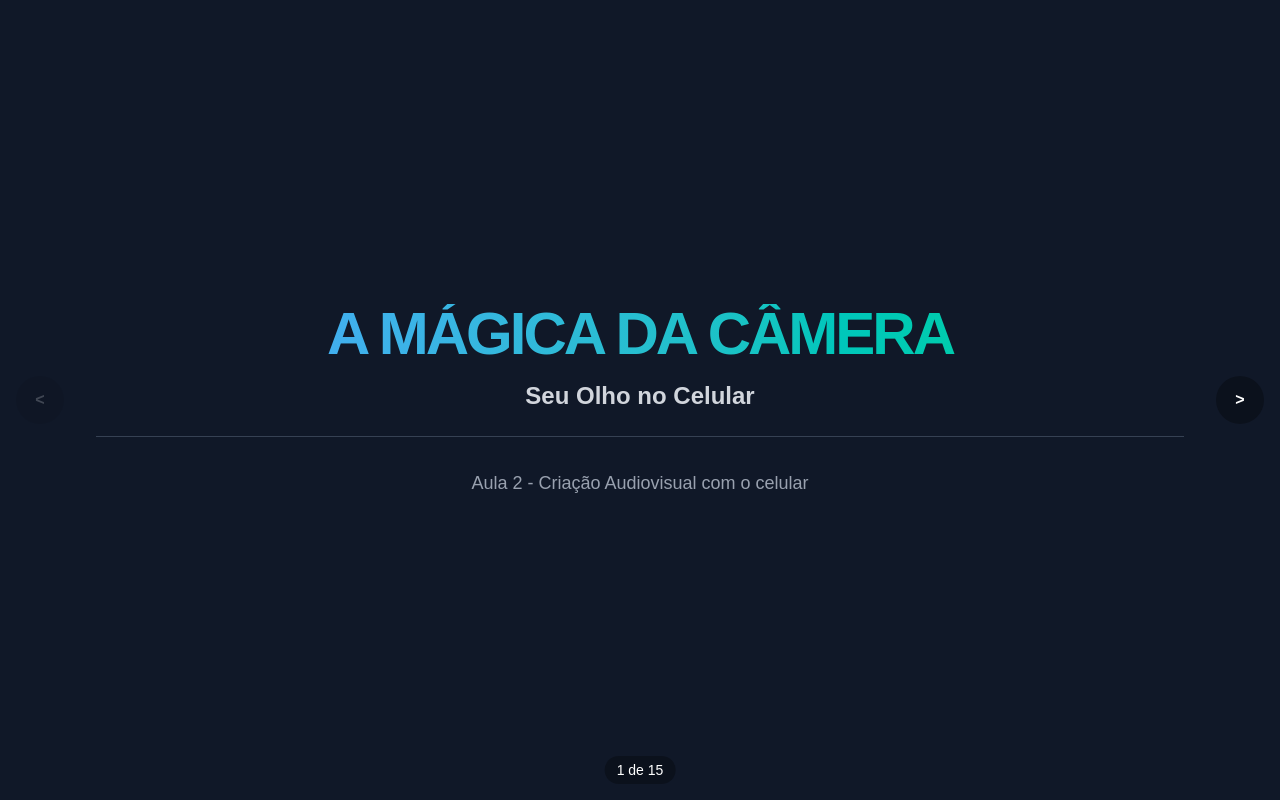
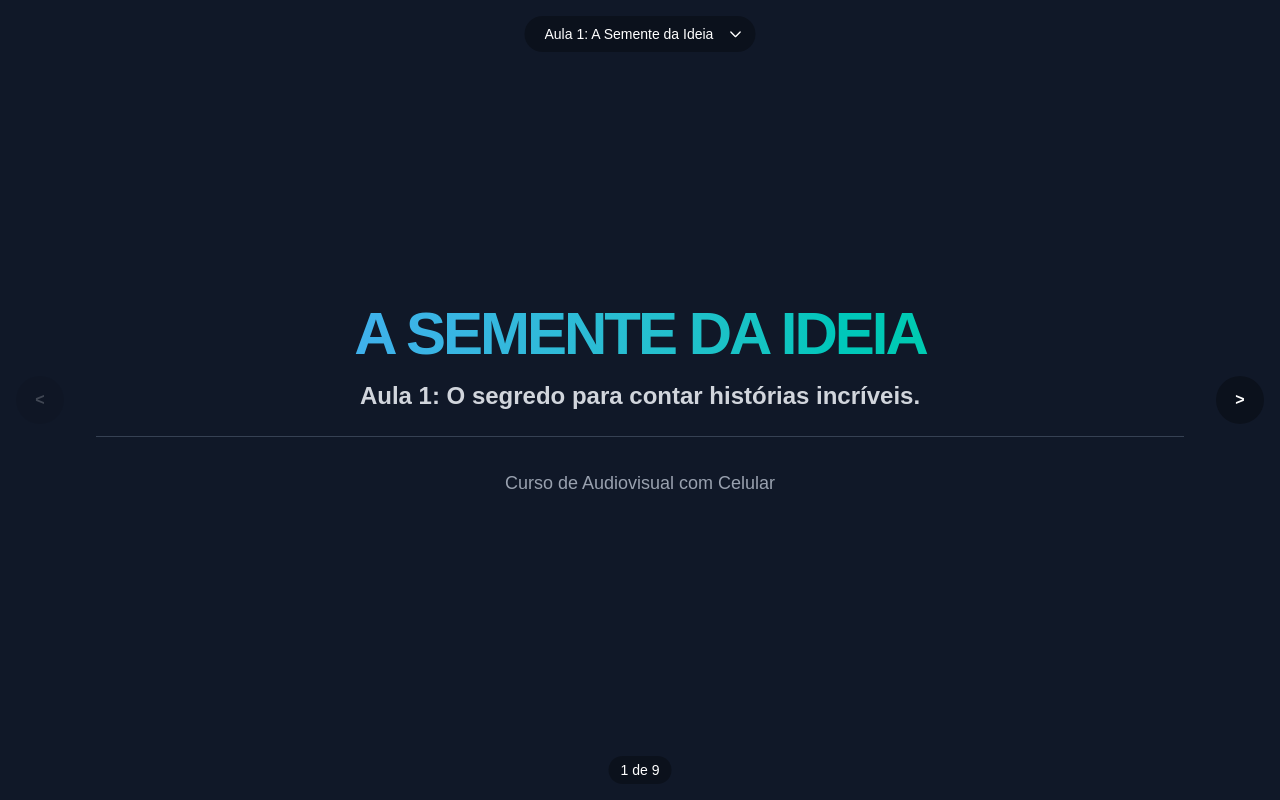
Before and after one commit to LaylsondeAlbuquerque/slide-show, an Angular app: page / in a window 1280 px wide. Built offline with nearby package versions, Linux system fonts and the light colour scheme; a web font is replaced by a local one.

Commit message:
feat: adiciona seleção de aula e implementa dados da Aula 1

```diff
--- a/src/app/app.html
+++ b/src/app/app.html
@@ -7,7 +7,35 @@
         <app-slide-header-component [slide]="slideAtual()"></app-slide-header-component>
         <hr class="my-6 border-gray-700">
         <app-slide-main-component [blocks]="slideAtual().blocks"></app-slide-main-component>
-        <div>
+        <nav>
+            <div class="absolute z-10 top-4 left-1/2 -translate-x-1/2">
+
+                <div class="relative bg-black/30 rounded-full px-2">
+
+                    <select (change)="mudarAula($event)" class="relative z-10
+                       appearance-none bg-transparent
+                       text-white text-sm
+                       border-none outline-none cursor-pointer
+                       py-2 pl-3 pr-6">
+
+                        @for (aula of aulasDisponiveis; track aula.id) {
+                        <option [value]="aula.id" class="bg-gray-900">{{aula.nome}}</option>
+                        }
+                    </select>
+
+                    <div class="absolute z-0 top-1/2 -translate-y-1/2 right-3
+                    pointer-events-none">
+                        <svg class="w-4 h-4 text-white" fill="none" stroke="currentColor" viewBox="0 0 24 24"
+                            xmlns="http://www.w3.org/2000/svg">
+                            <path stroke-linecap="round" stroke-linejoin="round" stroke-width="2" d="M19 9l-7 7-7-7">
+                            </path>
+                        </svg>
+                    </div>
+
+                </div>
+            </div>
+
+
             <div (click)="voltarSlide()" class="absolute z-10 top-1/2 left-0 -translate-y-1/2
             h-[75vh] w-18 cursor-pointer" [class.pointer-events-none]="indiceSlide() === 0">
 
@@ -20,8 +48,8 @@
                 </button>
             </div>
             <div (click)="proximoSlide()" class="absolute z-10 top-1/2 right-0 -translate-y-1/2
-            h-[75vh] w-18 cursor-pointer" [class.pointer-events-none]="indiceSlide() === slides.length - 1">
-                <button [disabled]="indiceSlide() === slides.length - 1" class="absolute top-1/2
+            h-[75vh] w-18 cursor-pointer" [class.pointer-events-none]="indiceSlide() === slides().length - 1">
+                <button [disabled]="indiceSlide() === slides().length - 1" class="absolute top-1/2
                   right-4  -translate-y-1/2 w-12 h-12
                   rounded-full font-bold
                    bg-black/30 text-white hover:bg-black/50
@@ -32,9 +60,9 @@
 
             <div class="absolute z-10 bottom-4 left-1/2 -translate-x-1/2
            bg-black/30 text-white text-sm px-3 py-1 rounded-full">
-                <span>{{ indiceSlide() + 1 }} de {{ slides.length }}</span>
+                <span>{{ indiceSlide() + 1 }} de {{ slides().length }}</span>
             </div>
-        </div>
+        </nav>
 
         }
     </div>
--- a/src/app/app.ts
+++ b/src/app/app.ts
@@ -4,7 +4,8 @@ import { CommonModule } from '@angular/common';
 import { SlideHeaderComponent } from './components/slide-header.component/slide-header.component';
 import { SlideMainComponent } from './components/slide-main.component/slide-main.component';
 
-import {AULA_DOIS} from './data/aula-dois.data';
+import { AULA_DOIS} from './data/aula-dois.data';
+import { AULA_UM } from './data/aula-um.data';
 import { ISlide } from './models/slide.model';
 
 @Component({
@@ -19,21 +20,49 @@ import { ISlide } from './models/slide.model';
   styleUrl: './app.css'
 })
 export class App {
-  slides: ISlide[] = AULA_DOIS;
 
+  // (Assumindo que você importou AULA_UM e AULA_DOIS)
+aulasDisponiveis = [
+  { id: 'aula1', nome: 'Aula 1: A Semente da Ideia', data: AULA_UM },
+  { id: 'aula2', nome: 'Aula 2: A Mágica da Câmera', data: AULA_DOIS }
+];
+
+// ----- FONTES DA VERDADE (Signals) -----
+aulaSelecionada = signal(this.aulasDisponiveis[0]);
 indiceSlide = signal(0);
 
-  slideAtual = computed(() => this.slides[this.indiceSlide()]);
+// ----- VALORES DERIVADOS (Computed) -----
 
-  // Método para avançar para o próximo slide
+// CORRIGIDO: 'slides' agora é um COMPUTED, não um signal.
+// Ele "escuta" o 'aulaSelecionada'
+slides = computed(() => this.aulaSelecionada().data);
+
+// Este 'computed' está perfeito
+slideAtual = computed(() => this.slides()[this.indiceSlide()]);
+
+
+// ----- MÉTODOS -----
 proximoSlide() {
-    if (this.indiceSlide() < this.slides.length - 1) {
+  // CORRIGIDO: lendo 'slides()' com parênteses
+  if (this.indiceSlide() < this.slides().length - 1) {
     this.indiceSlide.update(valorAtual => valorAtual + 1);
   }
 }
+
 voltarSlide() {
   if (this.indiceSlide() > 0) {
     this.indiceSlide.update(valorAtual => valorAtual - 1);
   }
 }
+
+// Esta função estava correta.
+mudarAula(event: Event) {
+  const selectElement = event.target as HTMLSelectElement;
+  const aulaId = selectElement.value;
+  const aulaEncontrada = this.aulasDisponiveis.find(aula => aula.id === aulaId);
+  if (aulaEncontrada) {
+    this.aulaSelecionada.set(aulaEncontrada);
+    this.indiceSlide.set(0);
   }
+}
+}
--- /dev/null
+++ b/src/app/data/aula-um.data.ts
@@ -0,0 +1,191 @@
+import { ISlide } from '../models/slide.model';
+
+export const AULA_UM: ISlide[] = [
+  // ---- Seção 1: Início (id="inicio") ----
+  {
+    slideNumber: 1,
+    level: 1, // H1
+    title: 'A Semente da Ideia',
+    subtitle: 'Aula 1: O segredo para contar histórias incríveis.',
+    blocks: [
+      {
+        type: 'text',
+        content: 'Curso de Audiovisual com Celular',
+      },
+    ],
+  },
+
+  // ---- Seção 2: Conceito (id="conceito") ----
+  {
+    slideNumber: 2,
+    level: 1, // H1
+    title: 'O que é Storytelling?',
+    blocks: [
+      {
+        type: 'text',
+        content:
+          'É a arte de contar uma boa história. Pense em um bom "causo" que um amigo contou. Ele te prendeu, certo? Na internet, é a mesma coisa, mas você tem apenas 3 segundos para fisgar a atenção de alguém.',
+      },
+    ],
+  },
+
+  {
+    slideNumber: 3,
+    level: 2, // H2
+    title: 'Os três elementos essenciais do Storytelling',
+    blocks: [
+      {
+        type: 'complexList',
+        items: [
+          {
+            title: '1. O Personagem 👤',
+            description:
+              'Toda boa história é sobre alguém (ou algo). "Tu não sabe o que aconteceu com Fulano..."',
+          },
+          {
+            title: '2. O Acontecimento ⚡️',
+            description:
+              'O que acontece com ele? Qual é o desafio ou a jornada? "...ele foi tentar fazer uma coisa..."',
+          },
+          {
+            title: '3. A Virada 🤯',
+            description:
+              'O resultado! Pode ser engraçado, emocionante ou surpreendente. "...e no final deu tudo certo (ou errado)!"',
+          },
+        ],
+      },
+    ],
+  },
+
+  // ---- Seção 3: Estrutura (id="estrutura") ----
+  {
+    slideNumber: 4,
+    level: 1, // H1
+    title: 'A Estrutura Mágica de 3 Atos',
+    blocks: [
+      {
+        type: 'text',
+        content:
+          'Todo filme, série e até vídeo do TikTok segue essa estrutura simples. É o famoso Começo, Meio e Fim.',
+      },
+    ],
+  },
+  {
+    slideNumber: 5,
+    level: 2, // H2 (Desdobramento da Aba "Ato 1")
+    title: 'Ato 1: A Apresentação',
+    subtitle: 'É aqui que você fisga a atenção. Mostramos quem é o personagem e onde ele está.',
+    blocks: [
+      {
+        type: 'complexList',
+        items: [
+          {
+            title: 'Exemplo (Ajudar o próximo):',
+            description:
+              'CENA: Uma jovem anda pela rua, mexendo no celular. À frente, uma senhora tropeça e deixa as sacolas de feira caírem no chão.',
+          },
+        ],
+      },
+    ],
+  },
+  {
+    slideNumber: 6,
+    level: 2, // H2 (Desdobramento da Aba "Ato 2")
+    title: 'Ato 2: O Desafio',
+    subtitle: 'É a ação acontecendo. É a tentativa, a dificuldade, o desenrolar da história.',
+    blocks: [
+      {
+        type: 'complexList',
+        items: [
+          {
+            title: 'Exemplo (Ajudar o próximo):',
+            description:
+              'CENA: A jovem vê a cena e para. Ela olha em volta, outras pessoas passam sem ajudar. A câmera foca no rosto dela, mostrando sua dúvida.',
+          },
+        ],
+      },
+    ],
+  },
+  {
+    slideNumber: 7,
+    level: 2, // H2 (Desdobramento da Aba "Ato 3")
+    title: 'Ato 3: A Resolução',
+    subtitle: 'O resultado final. Qual é a mensagem? É a grande virada ou a conclusão da jornada.',
+    blocks: [
+      {
+        type: 'complexList',
+        items: [
+          {
+            title: 'Exemplo (Ajudar o próximo):',
+            description:
+              'CENA: Ela decide guardar o celular, se aproxima e ajuda a senhora a juntar as frutas. A cena termina com as duas sorrindo uma para a outra.',
+          },
+        ],
+      },
+    ],
+  },
+
+  // ---- Seção 4: Roteiro (id="roteiro") ----
+  {
+    slideNumber: 8,
+    level: 1, // H1
+    title: 'Mão na Massa 1: O Roteiro de Bolso',
+    subtitle:
+      'Não precisa escrever um texto gigante. Um roteiro de bolso é uma lista de cenas no seu app de notas (Google Keep, Notas, etc.).',
+    blocks: [
+      {
+        type: 'text',
+        content: 'Ideia: A saga para acordar de manhã.',
+      },
+      {
+        type: 'list',
+        ordered: true,
+        items: [
+          'CENA 1: Close no despertador do celular tocando (07:00).',
+          'CENA 2: Mão aparece e aperta "Soneca".',
+          'CENA 3: Corte rápido. Despertador de novo (07:30).',
+          'CENA 4: Rosto amassado no travesseiro, olho abre com dificuldade.',
+          'CENA 5: Pessoa levanta da cama num pulo (em velocidade acelerada).',
+          'CENA 6: Pessoa sai correndo já vestida, pegando uma maçã.',
+        ],
+      },
+    ],
+  },
+
+  // ---- Seção 5: Storyboard (id="storyboard") ----
+  {
+    slideNumber: 9,
+    level: 1, // H1
+    title: 'Mão na Massa 2: O Storyboard Digital',
+    subtitle:
+      'É o mapa do tesouro do seu vídeo. É desenhar o seu roteiro. E NÃO precisa saber desenhar! Bonecos de palito no Canva ou no Google Keep funcionam perfeitamente.',
+    blocks: [
+      {
+        type: 'complexList',
+        items: [
+          {
+            title: '⏰',
+            description: '1. Close no despertador',
+          },
+          {
+            title: '🤚',
+            description: '2. Mão aperta "soneca"',
+          },
+          {
+            title: '😴',
+            description: '4. Rosto amassado',
+          },
+          {
+            title: '🏃💨',
+            description: '6. Sai correndo',
+          },
+        ],
+      },
+      {
+        type: 'text',
+        content:
+          'O Storyboard te ajuda a pensar: "A câmera vai estar perto ou longe? Vou filmar de cima ou de baixo?"',
+      },
+    ],
+  },
+];
```
Lines whose indentation alone changed are shown as unchanged.
